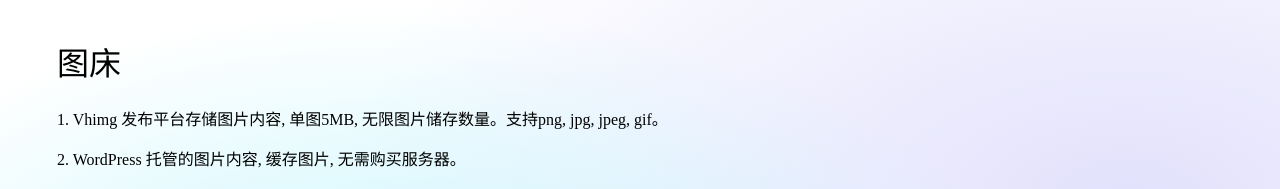
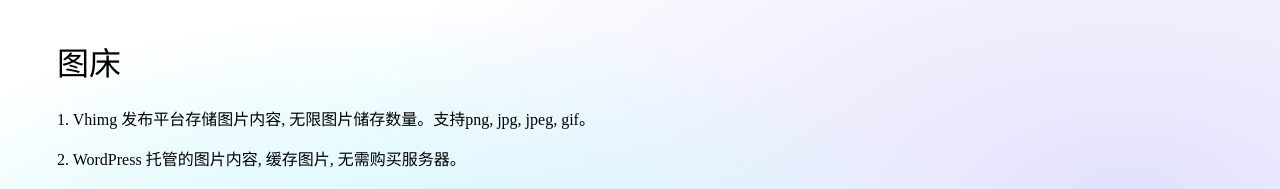
Before and after one commit to raydenm/img-storage, a Vue app: page / in a window 1280 px wide. Shown: the top 189 px of the page. Built offline with nearby package versions, Linux system fonts and the light colour scheme; no server answers; a web font is replaced by a local one.

Commit message:
feat: 去除图片大小限制

```diff
--- a/src/App.vue
+++ b/src/App.vue
@@ -3,15 +3,14 @@
     <header>
       <h1>图床</h1>
       <div>
-        <p>1. Vhimg 发布平台存储图片内容, 单图5MB, 无限图片储存数量。支持png, jpg, jpeg, gif。</p>
+        <p>1. Vhimg 发布平台存储图片内容, 无限图片储存数量。支持png, jpg, jpeg, gif。</p>
         <p>2. WordPress 托管的图片内容, 缓存图片, 无需购买服务器。</p>
         <p>3. Cloudflare 静态网站托管, 全球CDN加速, 免费二级域名无需购买域名。</p>
       </div>
     </header>
     <main>
       <a-upload draggable :action="ACTION_API" multiple :show-link="false" :image-preview="true"
-        :show-remove-button="false" accept=".png,.jpg,.jpeg,.gif" :on-before-upload="checkImageSizeFn"
-        @success="scrollToBottom">
+        :show-remove-button="false" accept=".png,.jpg,.jpeg,.gif" @success="scrollToBottom">
         <template #upload-item="item">
           <div class="vh-img-item" :key="item.fileItem.uid">
             <a-image class="vh_img_val" :src="item.fileItem.url" />
@@ -60,8 +59,7 @@
                   @click="copyStr(formateUrl(item.link))">
                   <template #append>URL</template>
                 </a-input>
-                <a-input :default-value="`![${item.name}](${formateUrl(item.link)})`"
-                  readonly size="mini"
+                <a-input :default-value="`![${item.name}](${formateUrl(item.link)})`" readonly size="mini"
                   @click="copyStr(`![${item.name}](${formateUrl(item.link)})`)">
                   <template #append>Markdown</template>
                 </a-input>
@@ -115,7 +113,7 @@
 const handSaveLocalStorage = (item: any) => {
   const { name, uid } = item;
   const link = item.response.data.link;
-  const data ={ link, name, uid }
+  const data = { link, name, uid }
   localStorage.setItem(STORE_KEY, JSON.stringify([...JSON.parse(localStorage.getItem(STORE_KEY) || '[]'), data]));
 }
 
```
